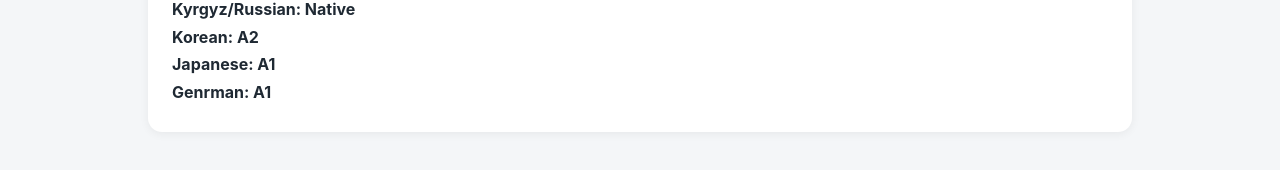
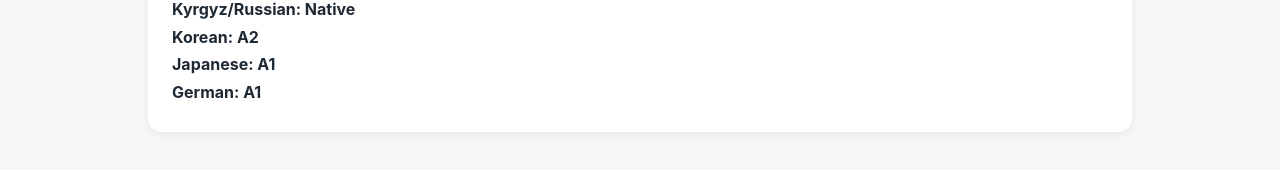
Before and after one commit to Tatynaae/rsschool-cv, a React (Vite) app: page / in a window 1280 px wide. Shown: the part 1483-1653 px from the top of the page. Built offline with nearby package versions, Linux system fonts and the light colour scheme.

Commit message:
fix: language title

```diff
--- a/src/App.jsx
+++ b/src/App.jsx
@@ -114,7 +114,7 @@ function App() {
                 <h3>Kyrgyz/Russian: Native</h3>
                 <h3>Korean: A2</h3>
                 <h3>Japanese: A1</h3>
-                <h3>Genrman: A1</h3>
+                <h3>German: A1</h3>
             </section>
         </main>
 
```
